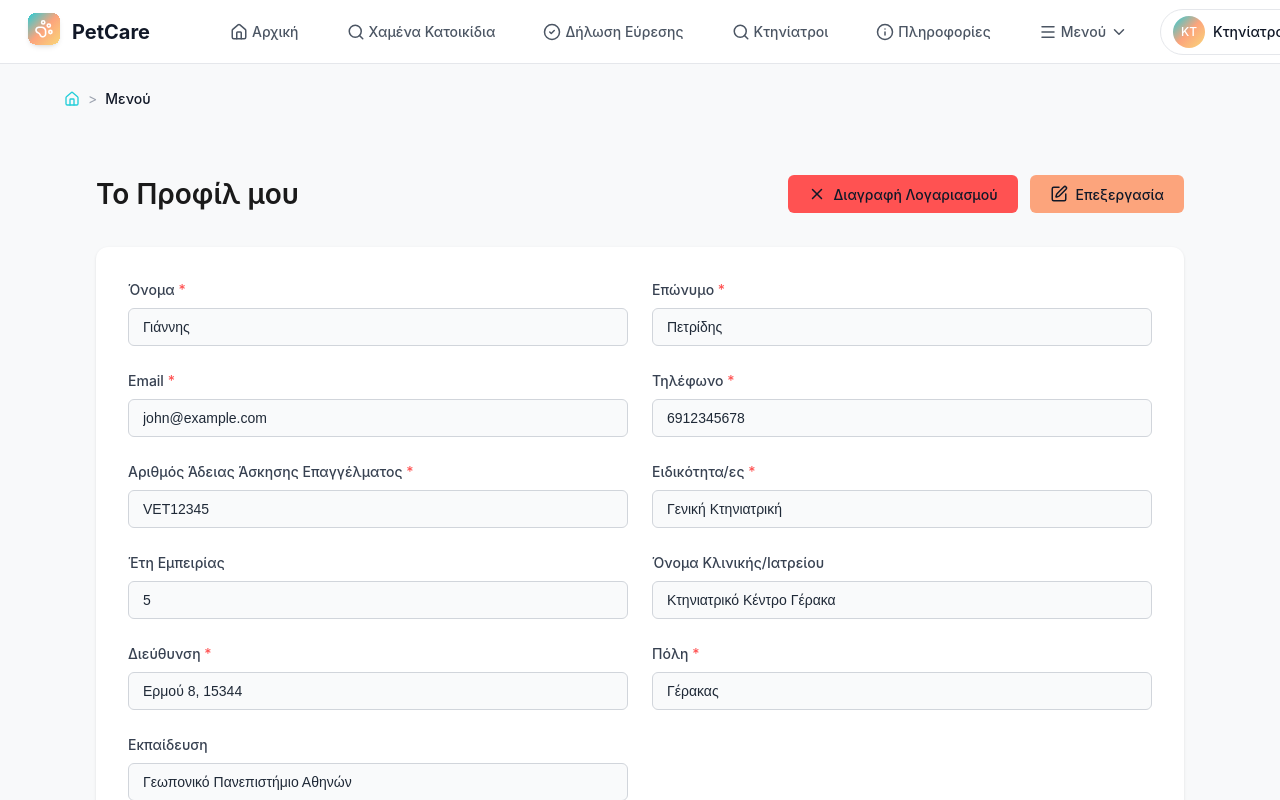
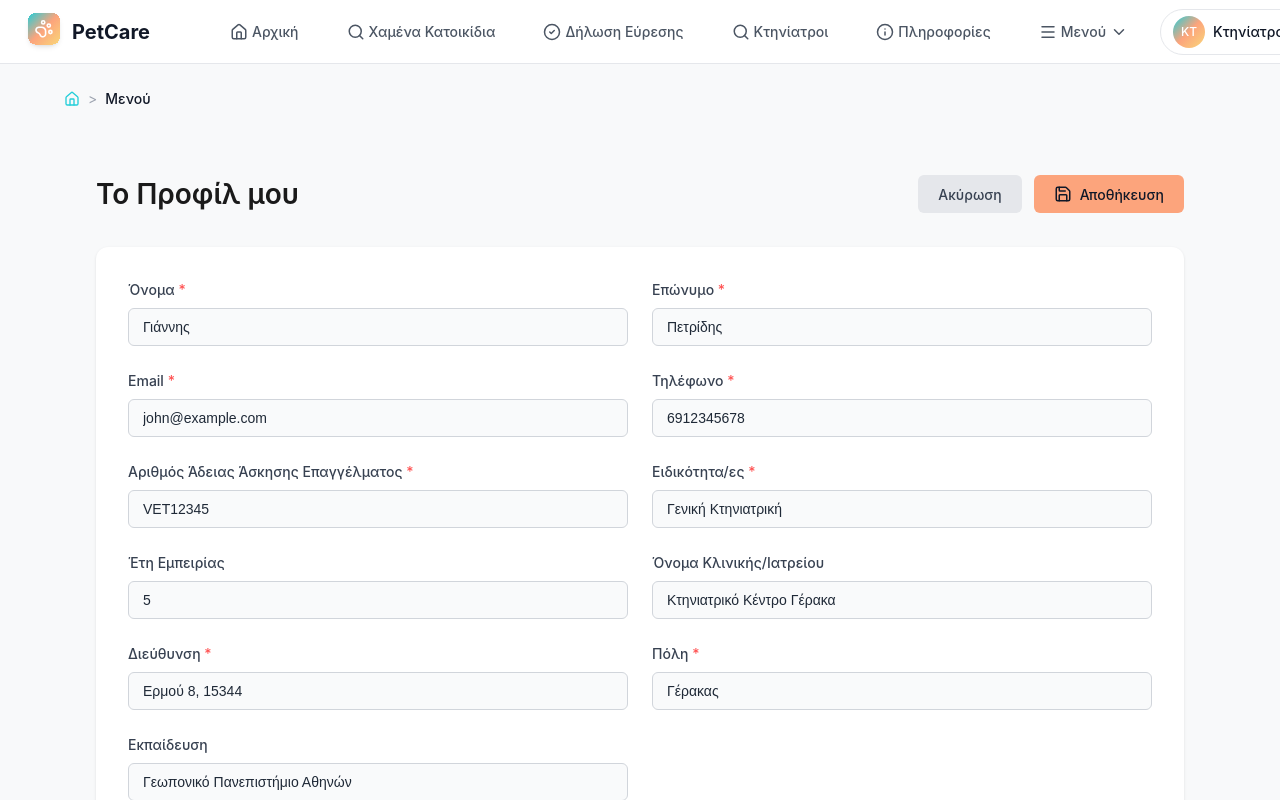
Before and after one commit to TheodoraManika/petcare, a React (Vite) app in the folder frontend/: page /vet/profile in a window 1280 px wide. Both pictures are taken after a click on the button "Επεξεργασία". Shown: the top 800 px of the page. Built offline with nearby package versions, Linux system fonts and the light colour scheme.

Commit message:
edit mode in profile

```diff
--- a/frontend/src/pages/vet/Profile.css
+++ b/frontend/src/pages/vet/Profile.css
@@ -73,6 +73,36 @@
   color: #101828;
 }
 
+.profile__btn--cancel {
+  background-color: #e5e7eb;
+  color: #374151;
+}
+
+.profile__btn--cancel:hover {
+  background-color: #d1d5db;
+  transform: translateY(-1px);
+  box-shadow: 0 4px 8px rgba(0, 0, 0, 0.1);
+}
+
+.profile__btn--cancel svg {
+  color: #374151;
+}
+
+.profile__btn--save {
+  background-color: #FCA47C;
+  color: #101828;
+}
+
+.profile__btn--save:hover {
+  background-color: #fb8a5c;
+  transform: translateY(-1px);
+  box-shadow: 0 4px 8px rgba(252, 164, 124, 0.3);
+}
+
+.profile__btn--save svg {
+  color: #101828;
+}
+
 .profile__form {
   background: white;
   border-radius: 12px;
--- a/frontend/src/pages/vet/Profile.jsx
+++ b/frontend/src/pages/vet/Profile.jsx
@@ -1,5 +1,5 @@
 import React, { useState } from 'react';
-import { SquarePen, X } from 'lucide-react';
+import { SquarePen, X, Save } from 'lucide-react';
 import PageLayout from '../../components/global/layout/PageLayout';
 import './Profile.css';
 
@@ -32,6 +32,11 @@ const Profile = () => {
     setIsEditing(!isEditing);
   };
 
+  const handleCancel = () => {
+    setIsEditing(false);
+    // We need to reset form data here
+  };
+
   const handleDelete = () => {
     if (window.confirm('Είστε σίγουροι ότι θέλετε να διαγράψετε τον λογαριασμό σας; Αυτή η ενέργεια δεν μπορεί να αναιρεθεί.')) {
       // Handle account deletion logic here
@@ -52,6 +57,26 @@ const Profile = () => {
         <div className="profile__header">
           <h1 className="profile__title">Το Προφίλ μου</h1>
           <div className="profile__actions">
+            {isEditing ? (
+              <>
+                <button
+                  className="profile__btn profile__btn--cancel"
+                  onClick={handleCancel}
+                  type="button"
+                >
+                  Ακύρωση
+                </button>
+                <button
+                  className="profile__btn profile__btn--save"
+                  onClick={handleSubmit}
+                  type="button"
+                >
+                  <Save size={18} />
+                  Αποθήκευση
+                </button>
+              </>
+            ) : (
+              <>
                 <button
                   className="profile__btn profile__btn--delete"
                   onClick={handleDelete}
@@ -62,12 +87,14 @@ const Profile = () => {
                 </button>
                 <button
                   className="profile__btn profile__btn--edit"
-              onClick={isEditing ? handleSubmit : handleEditToggle}
+                  onClick={handleEditToggle}
                   type="button"
                 >
                   <SquarePen size={18} />
-              {isEditing ? 'Επεξεργασία' : 'Επεξεργασία'}
+                  Επεξεργασία
                 </button>
+              </>
+            )}
           </div>
         </div>
 
```
Lines whose indentation alone changed are shown as unchanged.
